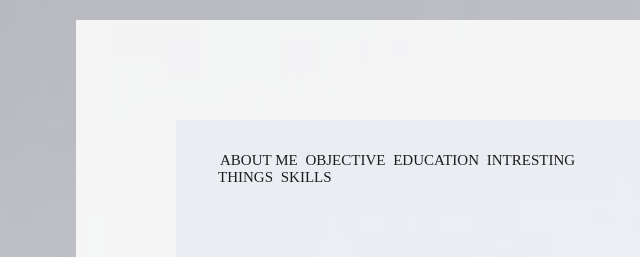
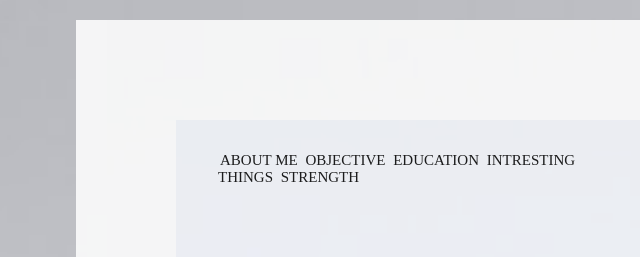
Before and after one commit to DevikaAV/devika.github.io, a plain HTML site: page index.html in a window 1280 px wide. Shown: the top 257 px of the page, 148-788 px from the left. Drawn offline with Linux system fonts and the light colour scheme.

Commit message:
Add files via upload

```diff
--- a/index.html
+++ b/index.html
@@ -20,7 +20,7 @@
 				<a href="#secondcontainer">OBJECTIVE</a>
 				<a href="#thirdcontainer">EDUCATION</a>
 				<a href="#fourthcontainer">INTRESTING THINGS</a>
-				<a href="#lastcontainer">SKILLS</a>
+				<a href="#lastcontainer">STRENGTH</a>
 			<!-- 	<a href="#containerlast">CONTACTUS</a> -->
 
 			</nav>
@@ -86,7 +86,7 @@
 
 
 		<section id="lastcontainer">
-			<p class="head">SKILLS</p>
+			<p class="head">STRENGTH</p>
 
 			<ul>
 				<li>Positive Attitude</li>
```
